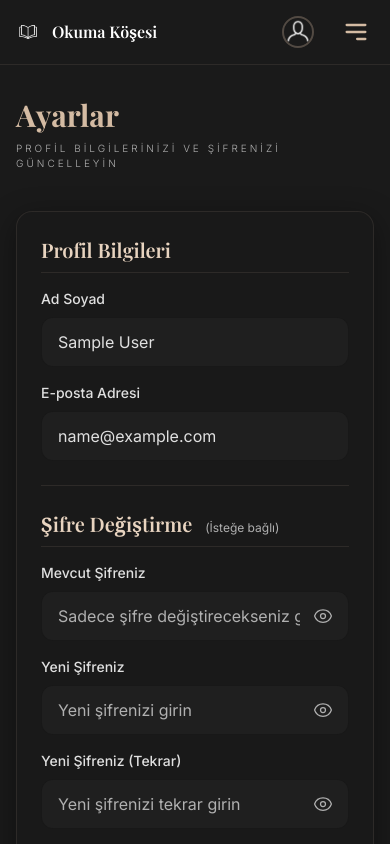
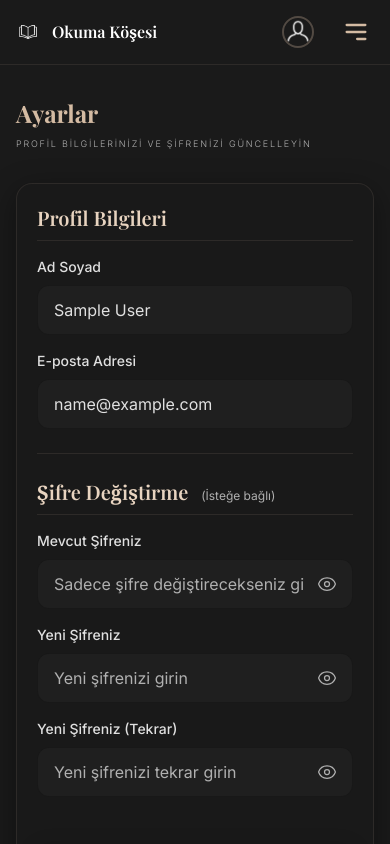
Before and after one commit to 1Acarrr/okuma-kosesi, a Next.js app in the folder client/: page /settings in a window 390 px wide. Shown: the top 844 px of the page. Built offline with nearby package versions, Linux system fonts and the light colour scheme; sample sign-in values are in the browser's storage.

Commit message:
fix: Improve mobile layout for settings and add Render keep-alive ping

```diff
--- a/client/src/pages/settings.tsx
+++ b/client/src/pages/settings.tsx
@@ -111,16 +111,16 @@ export default function SettingsPage() {
       <Head>
         <title>Ayarlar | Okuma Köşesi</title>
       </Head>
-      <main className="w-full flex-1 bg-dark-bg-primary px-4 py-8">
+      <main className="w-full bg-dark-bg-primary px-4 py-8 md:py-12 mb-10">
         <div className="max-w-3xl mx-auto">
-          <h2 className="text-3xl md:text-4xl font-serif font-bold mb-2 text-warm-beige">
+          <h2 className="text-2xl sm:text-3xl md:text-4xl font-serif font-bold mb-2 text-warm-beige">
             Ayarlar
           </h2>
-          <p className="text-text-medium mb-10 uppercase tracking-[0.3em] text-[10px] font-light">
+          <p className="text-text-medium mb-8 uppercase tracking-[0.2em] sm:tracking-[0.3em] text-[9px] sm:text-[10px] font-light">
             PROFİL BİLGİLERİNİZİ VE ŞİFRENİZİ GÜNCELLEYİN
           </p>
 
-          <div className="glass border border-warm-beige/10 rounded-2xl p-6 md:p-8 shadow-soft-lg">
+          <div className="glass border border-warm-beige/10 rounded-2xl p-5 sm:p-6 md:p-8 shadow-soft-lg">
             {error && (
               <div className="mb-6 p-4 bg-red-500/10 border border-red-500/30 rounded-xl text-red-400 text-sm flex items-center gap-3">
                 <svg xmlns="http://www.w3.org/2000/svg" className="h-5 w-5 flex-shrink-0" fill="none" viewBox="0 0 24 24" stroke="currentColor"><path strokeLinecap="round" strokeLinejoin="round" strokeWidth={2} d="M12 8v4m0 4h.01M21 12a9 9 0 11-18 0 9 9 0 0118 0z" /></svg>
```
Also changed, not shown: 1 other file (tests, documents, lock files or other folders).
